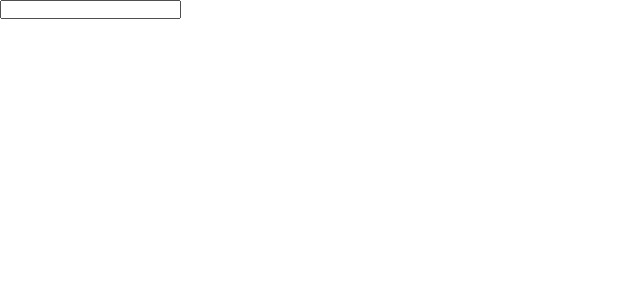
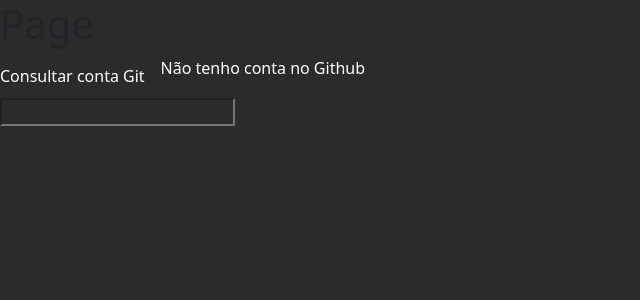
Before and after one commit to CaioCroccia22/React-showGithub-Project, a React (Vite) app: page / in a window 1280 px wide. Shown: the top 300 px of the page, without its empty margins (0-640 px from the left). Built offline with nearby package versions, Linux system fonts and the light colour scheme.

Commit message:
feat: implement bootstrap and title component

```diff
--- a/package.json
+++ b/package.json
@@ -10,6 +10,7 @@
     "preview": "vite preview"
   },
   "dependencies": {
+    "bootstrap": "^5.3.6",
     "react": "^19.0.0",
     "react-dom": "^19.0.0"
   },
--- a/src/App.jsx
+++ b/src/App.jsx
@@ -1,9 +1,11 @@
 
 // Importação
-import { useState } from "react"
+import { useState } from "react";
+import 'bootstrap/dist/css/bootstrap.min.css';
 
-import Perfil from "./components/Perfil/Perfil"
-import ReposList from "./components/ReposList"
+import Perfil from "./components/Perfil/Perfil";
+import ReposList from "./components/ReposList";
+import Title from "./components/Title/Title";
 
 // Codigo do componente
 
@@ -12,11 +14,13 @@ function App() {
 
  return (
   <>
+    <Title />
     <input type="text" onBlur={(e) => setNomeUsuario(e.target.value)} />
     {/* Esses atributos passados como string são acessados dentro dos componentes */}
 
     {nomeUsuario.length > 4 && (
       <>
+        <Title />
         <Perfil nomeUsuario={nomeUsuario} />
         <ReposList nomeUsuario={nomeUsuario}/>
       </>
--- /dev/null
+++ b/src/components/Title/Title.jsx
@@ -0,0 +1,20 @@
+import { useState, useEffect } from "react";
+import styles from "./Title.module.css"
+
+const Title = () => {
+    return(
+        <header>
+            <h1>Page</h1>
+            <ul class="nav nav-underline">
+                <li className={`${styles.itemLink} nav-item`} >
+                    <a className={`nav-link`} aria-current="page" href="#">Consultar conta Git</a>
+                </li>
+                <li className={`${styles.itemLink} nav-item`}>
+                    <a className={`${styles.itemLink}`} href="#">Não tenho conta no Github</a>
+                </li>
+            </ul>
+        </header>
+    );
+}
+
+export default Title;
--- /dev/null
+++ b/src/components/Title/Title.module.css
@@ -0,0 +1,4 @@
+.itemLink a{
+    color: #ffffff;
+    text-decoration: none;
+}
--- a/src/global.css
+++ b/src/global.css
@@ -2,6 +2,7 @@
     margin: 0;
     padding: 0;
     box-sizing: border-box;
+    background-color: var(--corPrincipal);
 }
 
 .container{
@@ -11,6 +12,6 @@
 }
 
 :root{
-    --corPrincipal: #c77979;
+    --corPrincipal: #2b2b2b;
     --corSecundaria: #111;
 }
```
Also changed, not shown: src/components/formulario/index.jsx (deleted, +0 -56 lines), 1 other file (tests, documents, lock files or other folders).
